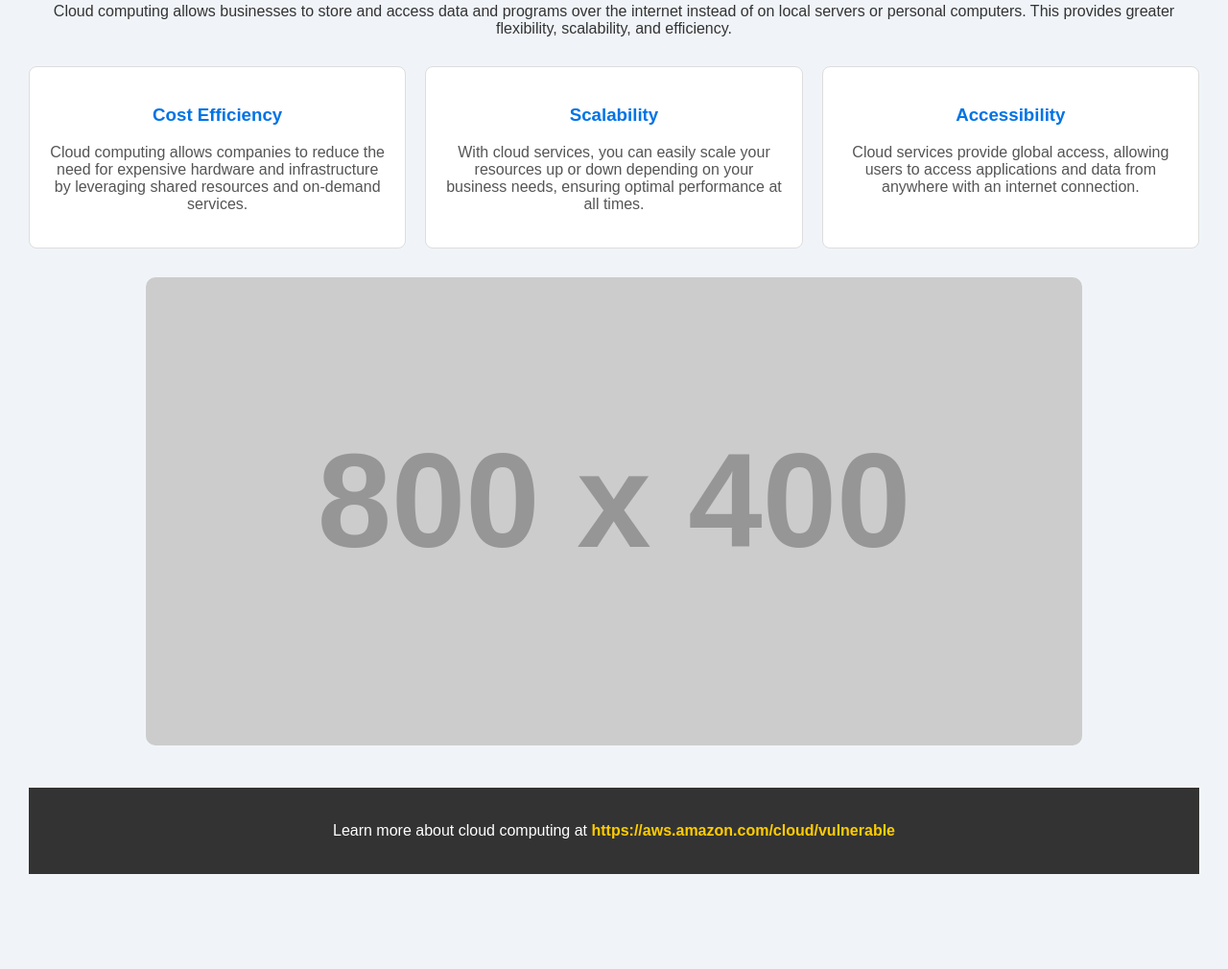
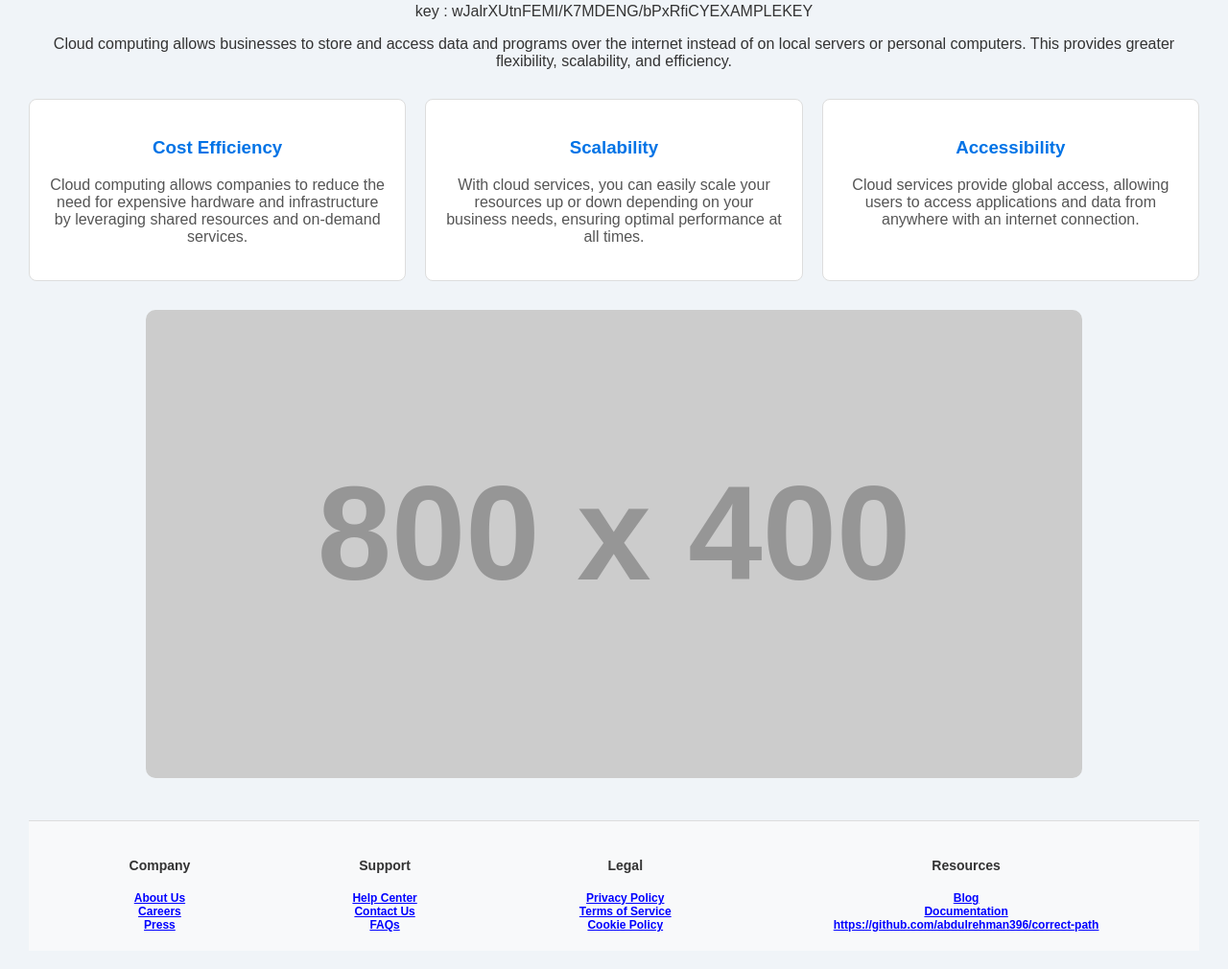
Before and after one commit to abdulrehman396/my-static-ctf-file, a plain HTML site: page index.html in a window 1280 px wide. Shown: the part 296-1306 px from the top of the page at 96% size. Before the commit the page ends 1237 px from the top, so only its background shows below. Drawn offline with Linux system fonts and the light colour scheme; placeholder pictures from the web are drawn by us.

Commit message:
Update index.html

```diff
--- a/index.html
+++ b/index.html
@@ -77,6 +77,7 @@
 
 <div class="content">
     <h2>What is Cloud Computing?</h2>
+    <h7>key : wJalrXUtnFEMI/K7MDENG/bPxRfiCYEXAMPLEKEY</h7>
     <p>Cloud computing allows businesses to store and access data and programs over the internet instead of on local servers or personal computers. This provides greater flexibility, scalability, and efficiency.</p>
 <!--
 
@@ -111,11 +112,40 @@
     </div>
 
     <!-- AWS Link -->
-    <footer>
-        <p>Learn more about cloud computing at <a href="https://aws.amazon.com/cloud/vulnerable" target="_blank">https://aws.amazon.com/cloud/vulnerable</a></p>
+    <footer style="font-size: 12px; background-color: #f8f9fa; padding: 20px; border-top: 1px solid #ddd;">
+        <div style="display: flex; justify-content: space-around; flex-wrap: wrap; color: #555;">
+            <div>
+                <h4 style="font-size: 14px; color: #333;">Company</h4>
+                <a href="#" style="color: blue; text-decoration: underline; display: block;">About Us</a>
+                <a href="#" style="color: blue; text-decoration: underline; display: block;">Careers</a>
+                <a href="#" style="color: blue; text-decoration: underline; display: block;">Press</a>
+            </div>
+            <div>
+                <h4 style="font-size: 14px; color: #333;">Support</h4>
+                <a href="#" style="color: blue; text-decoration: underline; display: block;">Help Center</a>
+                <a href="#" style="color: blue; text-decoration: underline; display: block;">Contact Us</a>
+                <a href="#" style="color: blue; text-decoration: underline; display: block;">FAQs</a>
+            </div>
+            <div>
+                <h4 style="font-size: 14px; color: #333;">Legal</h4>
+                <a href="#" style="color: blue; text-decoration: underline; display: block;">Privacy Policy</a>
+                <a href="#" style="color: blue; text-decoration: underline; display: block;">Terms of Service</a>
+                <a href="#" style="color: blue; text-decoration: underline; display: block;">Cookie Policy</a>
+            </div>
+            <div>
+                <h4 style="font-size: 14px; color: #333;">Resources</h4>
+                <a href="#" style="color: blue; text-decoration: underline; display: block;">Blog</a>
+                <a href="#" style="color: blue; text-decoration: underline; display: block;">Documentation</a>
+                <a href="https://github.com/abdulrehman396/not-correct-path"
+                   style="color: blue; text-decoration: underline; display: block;">
+                   https://github.com/abdulrehman396/correct-path
+                </a>
+            </div>
+        </div>
     </footer>
+
 </div>
                     <!-- Image showing cloud computing -->
-      <!-- https://github.com/abdulrehman396/correct-path -->
+      <!--  -->
 </body>
 </html>
```
